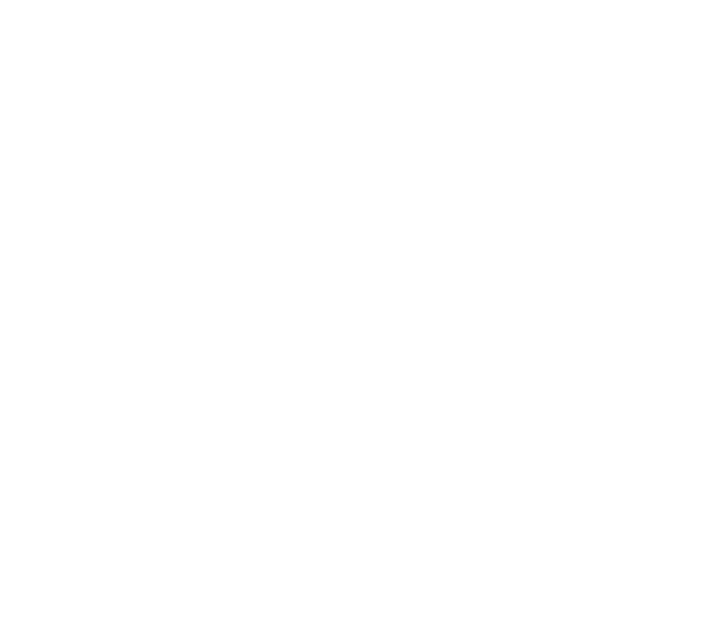
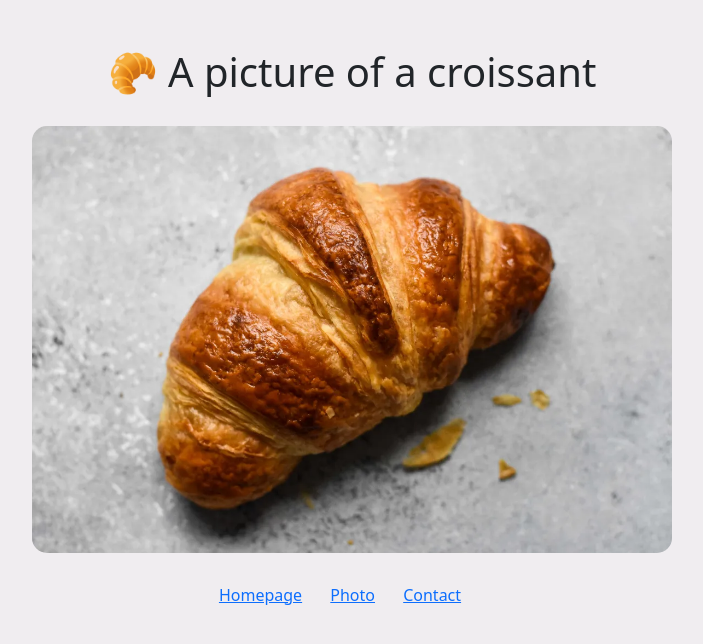
Before and after one commit to Olena-Remina/Croissant, a plain HTML site: page photo.html in a window 1280 px wide. Shown: the whole page, without its empty margins (288-991 px from the left). Drawn offline with nearby package versions, Linux system fonts and the light colour scheme.

Commit message:
Added link to css-file in html-files
+added content and styling in photo.html

```diff
--- a/css/style.css
+++ b/css/style.css
@@ -1,3 +1,9 @@
 body{
-  background: #ABAAAB;
+  background: #f0edf0;
 }
+img{
+  display: block;
+  max-width: 50%;
+  margin: 30px auto;
+  border-radius: 15px;
+}
--- a/photo.html
+++ b/photo.html
@@ -5,9 +5,18 @@
   <meta http-equiv="X-UA-Compatible" content="IE=edge">
   <meta name="viewport" content="width=device-width, initial-scale=1.0">
 <link href="https://cdn.jsdelivr.net/npm/bootstrap@5.2.2/dist/css/bootstrap.min.css" rel="stylesheet" integrity="sha384-Zenh87qX5JnK2Jl0vWa8Ck2rdkQ2Bzep5IDxbcnCeuOxjzrPF/et3URy9Bv1WTRi" crossorigin="anonymous">
-  <title>Photo</title>
+<link rel="stylesheet" href="/css/style.css">
+<title>Photo</title>
 </head>
 <body>
-
+  <h1 class="text-center mt-5">
+    🥐 A picture of a croissant
+  </h1>
+  <img src="/image/Croissant.webp"/>
+  <footer class="text-center mt-3">
+    <a href="index.html" class="me-4">Homepage</a>
+    <a href="photo.html" class="me-4">Photo</a>
+    <a href="contact.html" class="me-4">Contact</a>
+</footer>
 </body>
 </html>
```
Also changed, not shown: contact.html (+2 -1 lines), index.html (+2 -1 lines).
